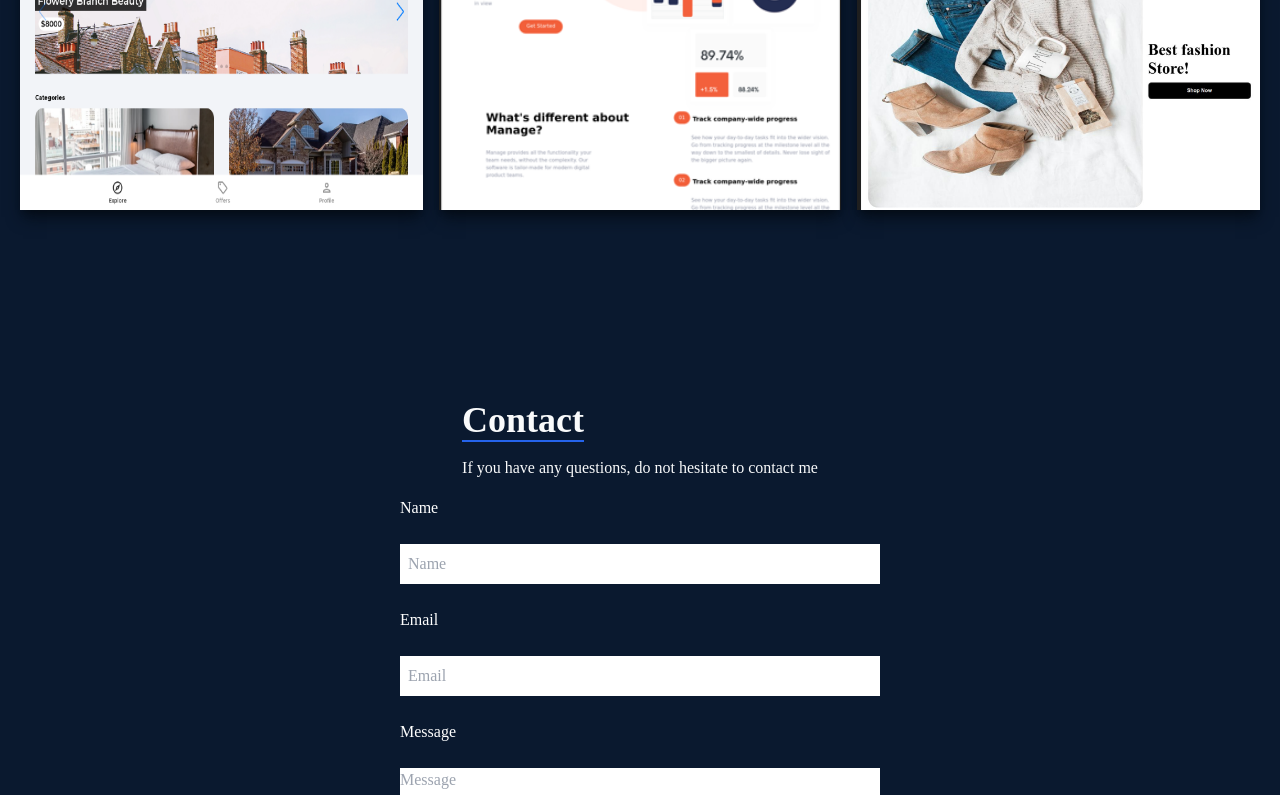
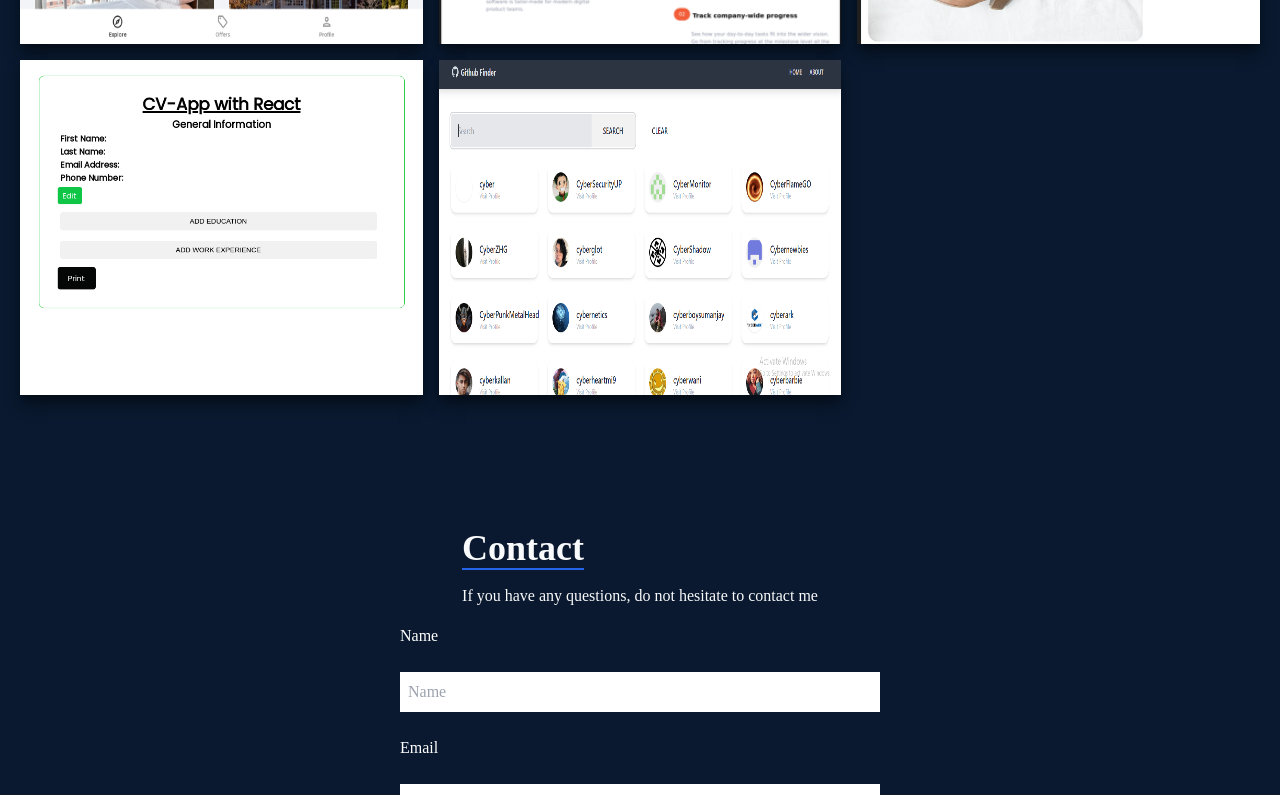
Before and after one commit to cybermicheal47/Portfolio, a React (Create React App) app: page / in a window 1280 px wide. Shown: the part 2000-2795 px from the top of the page. Built offline with nearby package versions, Linux system fonts and the light colour scheme.

Commit message:
added mor projects

```diff
--- a/src/components/Contact.js
+++ b/src/components/Contact.js
@@ -2,8 +2,10 @@ import React from 'react';
 
 function Contact() {
   return (
-    <div name='contact' className='w-full h-screen bg-[#0a192f] '>
+    <div name='contact' className='mt-32 w-full h-screen bg-[#0a192f] '>
+
       <div className='flex justify-center items-center flex-col'>
+
         <div >
           <h2 className='border-b-2 inline border-blue-600 text-gray-50 text-4xl font-bold'>Contact</h2>
           <p className='text-gray-50 py-4'>
--- a/src/components/Project.js
+++ b/src/components/Project.js
@@ -2,6 +2,8 @@ import React, { useState } from 'react'
 import House from '../assets/projects/HouseMarketplace.png'
 import Landingpage from '../assets/projects/landingpagee.png'
 import Store from '../assets/projects/store.png'
+import cvv from '../assets/projects/cvv.png'
+import githubfinder from '../assets/projects/githubfinder.png'
 import { AiFillGithub } from "react-icons/ai";
 import { AiOutlineSelect } from "react-icons/ai";
 
@@ -23,6 +25,18 @@ const Projects = [
 {
   id: 3,
   image: Store,
+  demoLink: 'https://store-f37e3.web.app/',
+  githubLink: 'https://github.com/cybermicheal47/shoppingcartReact',
+},
+{
+  id: 4,
+  image: cvv,
+  demoLink: 'https://store-f37e3.web.app/',
+  githubLink: 'https://github.com/cybermicheal47/shoppingcartReact',
+},
+{
+  id: 5,
+  image: githubfinder,
   demoLink: 'https://store-f37e3.web.app/',
   githubLink: 'https://github.com/cybermicheal47/shoppingcartReact',
 },
@@ -55,8 +69,8 @@ const mousehover = () => {
 
       <section className='grid sm:grid grid-cols-1 md:grid-cols-2 lg:grid-cols-3 gap-4 justify-between mx-5'>
          {Projects.map((project) =>(
-        <div className='shadow-lg  shadow-[#040c16] containerbtn mb-5 b' >
-        <img src={project.image}  alt="Projects" className='w-full h-full relative'/>
+        <div className='shadow-lg shadow-[#040c16] containerbtn' >
+        <img src={project.image}  alt="Projects" className='w-full h-full'/>
 
         <a href={project.demoLink} target="_blank" rel="noopener noreferrer">
     <button className='btn flex gap-2'> <AiOutlineSelect />Demo</button> </a>
--- a/src/index.css
+++ b/src/index.css
@@ -16,7 +16,9 @@
     @apply cursor-pointer
   }
 }
-
+*{
+  background:#0a192f;
+}
 
 .backgroundimg{
   background: no-repeat center center/cover;
```
Also changed, not shown: src/assets/projects/cvv.png (added), src/assets/projects/githubfinder.png (added).
